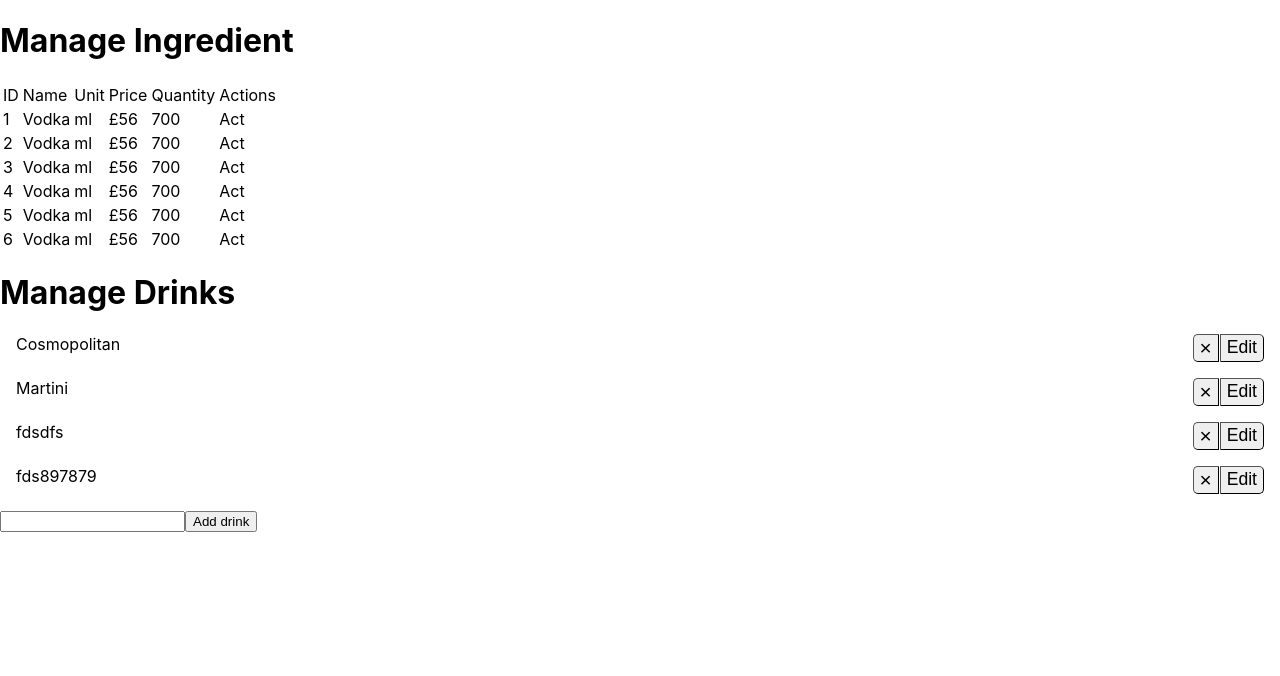
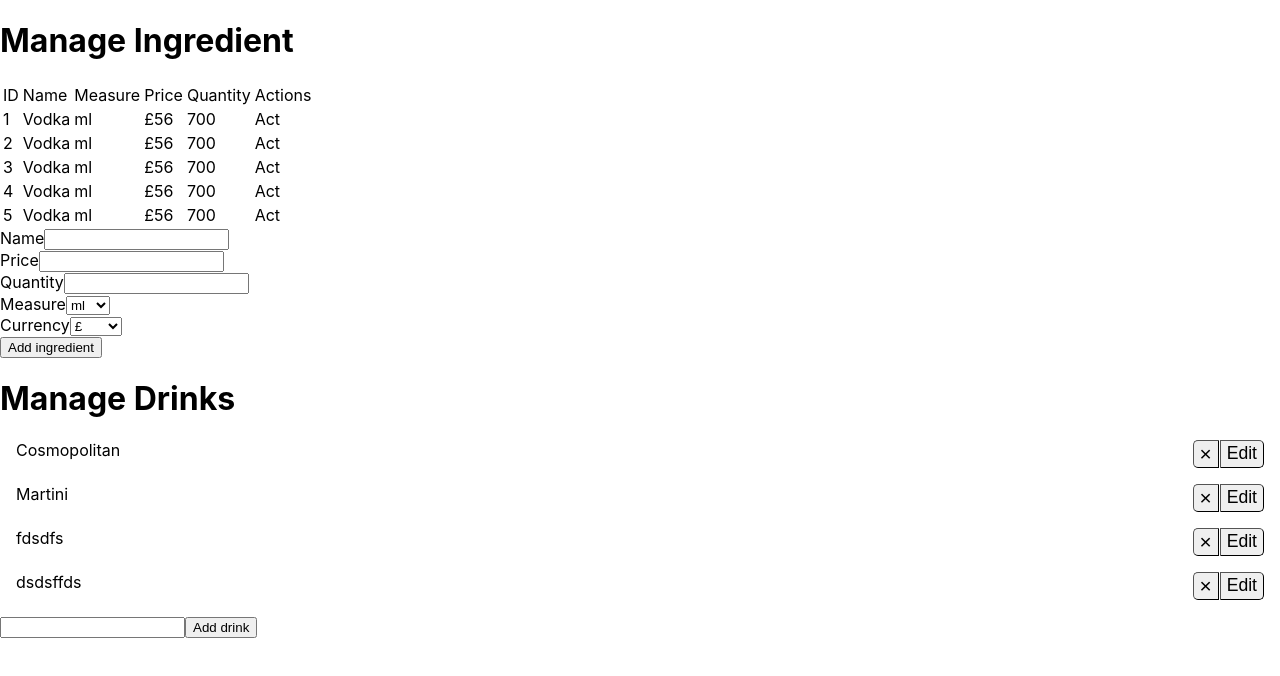
Before and after one commit to totalca/drink-pricing, a React (Create React App) app: page / in a window 1280 px wide. Shown: the top 676 px of the page. Built offline with nearby package versions, Linux system fonts and the light colour scheme; data requests are answered from the project's data file.

Commit message:
Create an HTML5 form with basic validation

```diff
--- /dev/null
+++ b/src/component/ingredient/add-ingredient/add-ingredient.jsx
@@ -0,0 +1,52 @@
+import React from 'react'
+const AddIngredient = () => {
+    return(
+        <div>
+          <form>
+              <div>
+                  <label htmlFor="ingredient-name">Name</label>
+                  <input
+                      type="text"
+                      required
+                      minLenght="3"
+                      id="ingredient-name"/>
+              </div>
+              <div>
+                  <label htmlFor="ingredient-price">Price</label>
+                  <input
+                      type="number"
+                      min="0.01"
+                      id="ingredient-price"/>
+              </div>
+              <div>
+                  <label htmlFor="ingredient-quantity">Quantity</label>
+                  <input
+                      type="number"
+                      min="0.01"
+                      id="ingredient-quantity"/>
+              </div>
+              <div>
+                  <label htmlFor="ingredient-measure">Measure</label>
+                  <select id="ingredient-measure">
+                  <option value="ml" selected>ml</option>
+                  <option value="unit">unit</option>
+                  <option value="g">g</option>
+                  </select>
+              </div>
+              <div>
+                  <label htmlFor="ingredient-currency">Currency</label>
+                  <select id="ingredient-currency">
+                  <option value="£" selected>£</option>
+                  <option value="$">$</option>
+                  <option value="RON">RON</option>
+                  </select>
+              </div>
+              <div>
+                  <button type="submit">Add ingredient</button>
+              </div>
+          </form>
+        </div>
+    )
+}
+
+export default AddIngredient
--- /dev/null
+++ b/src/component/ingredient/add-ingredient/index.jsx
@@ -0,0 +1,2 @@
+import AddIngredient from './add-ingredient'
+export default AddIngredient
--- a/src/component/ingredient/ingredient.jsx
+++ b/src/component/ingredient/ingredient.jsx
@@ -1,6 +1,7 @@
 import React, { Component } from 'react';
 import './ingredient.css';
 import axios from 'axios';
+import AddIngredient from './add-ingredient'
 import { BASE_URL } from './constant'
 
 class Ingredient extends Component {
@@ -20,11 +21,11 @@
 
     renderIngredientList = () => {
         return this.state.ingredient
-            .map(({id, name, unit, currency, price, quantity}, key) =>
+            .map(({id, name, measure, currency, price, quantity}, key) =>
                 <tr key={key}>
                     <td>{id}</td>
                     <td>{name}</td>
-                    <td>{unit}</td>
+                    <td>{measure}</td>
                     <td>{currency}{price}</td>
                     <td>{quantity}</td>
                     <td>Act</td>
@@ -33,12 +34,12 @@
     }
     render() {
         return (
-            <table className="ingredient__full-table">
+            [<table className="ingredient__full-table">
                 <thead>
                     <tr>
                         <td>ID</td>
                         <td>Name</td>
-                        <td>Unit</td>
+                        <td>Measure</td>
                         <td>Price</td>
                         <td>Quantity</td>
                         <td>Actions</td>
@@ -47,7 +48,8 @@
                 <tbody>
                     {this.renderIngredientList()}
                 </tbody>
-                </table>
+                </table>,
+                <AddIngredient />]
         );
     }
 }
--- a/src/data/data.json
+++ b/src/data/data.json
@@ -13,15 +13,15 @@
       "id": 3
     },
     {
-      "id": 5,
-      "name": "fds897879"
+      "name": "dsdsffds",
+      "id": 6
     }
   ],
   "ingredient": [
     {
       "id": 1,
       "name": "Vodka",
-      "unit": "ml",
+      "measure": "ml",
       "price": 56,
       "currency": "£",
       "quantity": 700
@@ -29,7 +29,7 @@
     {
       "id": 2,
       "name": "Vodka",
-      "unit": "ml",
+      "measure": "ml",
       "price": 56,
       "currency": "£",
       "quantity": 700
@@ -37,7 +37,7 @@
     {
       "id": 3,
       "name": "Vodka",
-      "unit": "ml",
+      "measure": "ml",
       "price": 56,
       "currency": "£",
       "quantity": 700
@@ -45,7 +45,7 @@
     {
       "id": 4,
       "name": "Vodka",
-      "unit": "ml",
+      "measure": "ml",
       "price": 56,
       "currency": "£",
       "quantity": 700
@@ -53,15 +53,7 @@
     {
       "id": 5,
       "name": "Vodka",
-      "unit": "ml",
-      "price": 56,
-      "currency": "£",
-      "quantity": 700
-    },
-    {
-      "id": 6,
-      "name": "Vodka",
-      "unit": "ml",
+      "measure": "ml",
       "price": 56,
       "currency": "£",
       "quantity": 700
```
